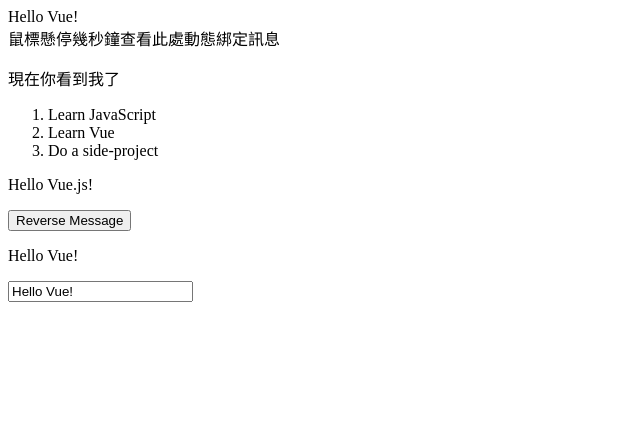
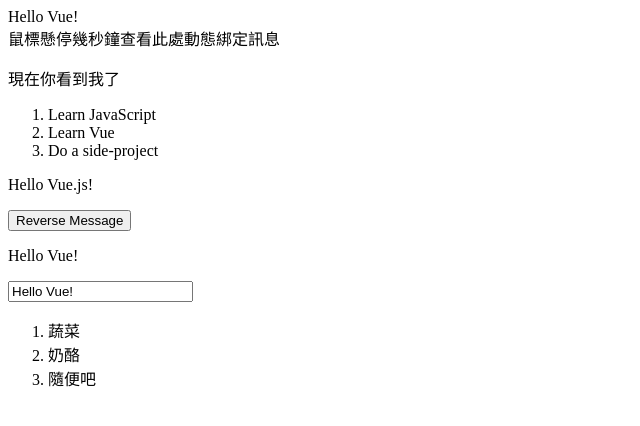
Before and after one commit to zhao1995chen/zhao1995chen.github.io, a plain HTML site: page index.html in a window 1280 px wide. Shown: the whole page, without its empty margins (0-640 px from the left). Drawn offline with Linux system fonts and the light colour scheme.

Commit message:
component

```diff
--- a/index.html
+++ b/index.html
@@ -43,6 +43,16 @@
     <input v-model="message">
   </div>
 
+  <div id="app7">
+    <ol>
+      <todo-item
+        v-for="item in groceryList"
+        v-bind:todo="item"
+        v-bind:key="item.id"
+      ></todo-item>
+    </ol>
+  </div>
+
   <script type="text/javascript">
     let app = new Vue({
       el: "#app",
@@ -50,21 +60,21 @@
         message: "Hello Vue!",
         name: "Vue"
       }
-    });
+    })
 
     let app2 = new Vue({
       el: "#app2",
       data: {
         message: "頁面在 " + new Date().toLocaleString() + " 載入"
       }
-    });
+    })
 
     let app3 = new Vue({
       el: "#app3",
       data: {
         seen: true
       }
-    });
+    })
 
     let app4 = new Vue({
       el: "#app4",
@@ -75,7 +85,7 @@
           {text: "Do a side-project"}
         ]
       }
-    });
+    })
 
     let app5 = new Vue({
       el: "#app5",
@@ -89,7 +99,7 @@
           }
         }
       },
-    });
+    })
 
     let app6 = new Vue({
       el: "#app6",
@@ -97,6 +107,22 @@
         message: "Hello Vue!"
       }
     })
+
+    Vue.component("todo-item", {
+      props: ['todo'],
+      template: '<li>{{todo.text}}</li>'
+    })
+
+    let app7 = new Vue({
+      el: "#app7",
+      data: {
+        groceryList: [
+          {id: 0, text: "蔬菜"},
+          {id: 1, text: "奶酪"},
+          {id: 2, text: "隨便吧"},
+        ]
+      }
+    })
   </script>
 </body>
 </html>
```
Also changed, not shown: README.md.
